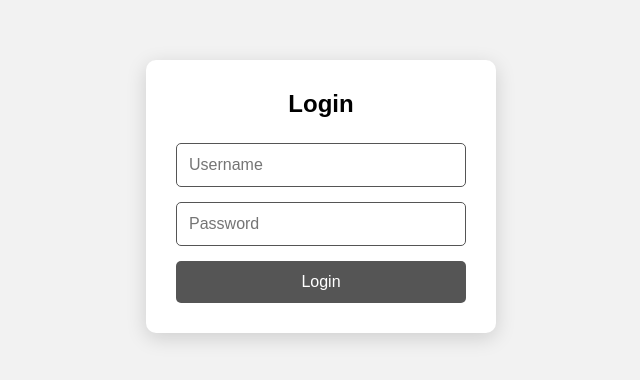
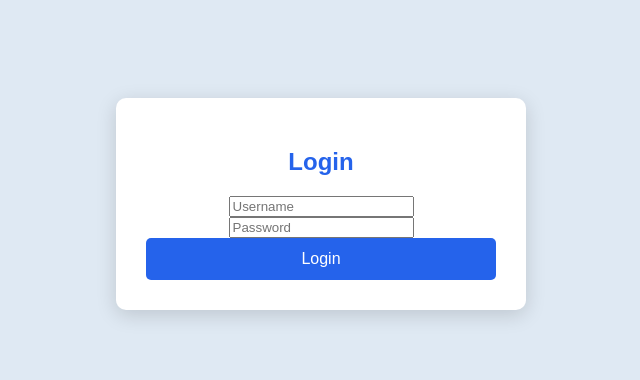
Before and after one commit to SM-Sami2003/login-page, a plain HTML site: page index.html in a window 1280 px wide. Shown: the part 204-584 px from the top of the page, without its empty margins (319-959 px from the left). Drawn offline with Linux system fonts and the light colour scheme.

Commit message:
Add colors to login page

```diff
--- a/style.css
+++ b/style.css
@@ -1,19 +1,12 @@
-*{
-margin: 0;
-padding: 0;
-box-sizing: border-box;
-}
-
 body {
     font-family: Arial, sans-serif;
-background: #f2f2f2;
+    background: #dfe9f3;
 
     display: flex;
     justify-content: center;
     align-items: center;
 
     min-height: 100vh;
-
 }
 
 .login-box {
@@ -25,29 +18,10 @@ border-radius: 10px;
     box-shadow: 0 5px 20px rgba(0, 0, 0, 0.15);
 
     text-align: center;
-
 }
 
 .login-box h2 {
-margin-bottom: 25px;
-}
-
-.login-box input {
-width: 100%;
-padding: 12px;
-
-margin-bottom: 15px;
-
-border: 1px solid #ccc;
-border-radius: 5px;
-
-font-size: 16px;
-
-}
-
-.login-box input {
-outline: none;
-border-color: #555;
+    color: #2563eb;
 }
 
 .login-box button {
@@ -57,14 +31,13 @@ padding: 12px;
     border: none;
     border-radius: 5px;
 
-background: #333;
+    background: #2563eb;
     color: white;
 
     font-size: 16px;
     cursor: pointer;
-
 }
 
-.login-box button {
-background: #555;
+.login-box button:hover {
+    background: #1d4ed8;
 }
```
Lines whose indentation alone changed are shown as unchanged.
